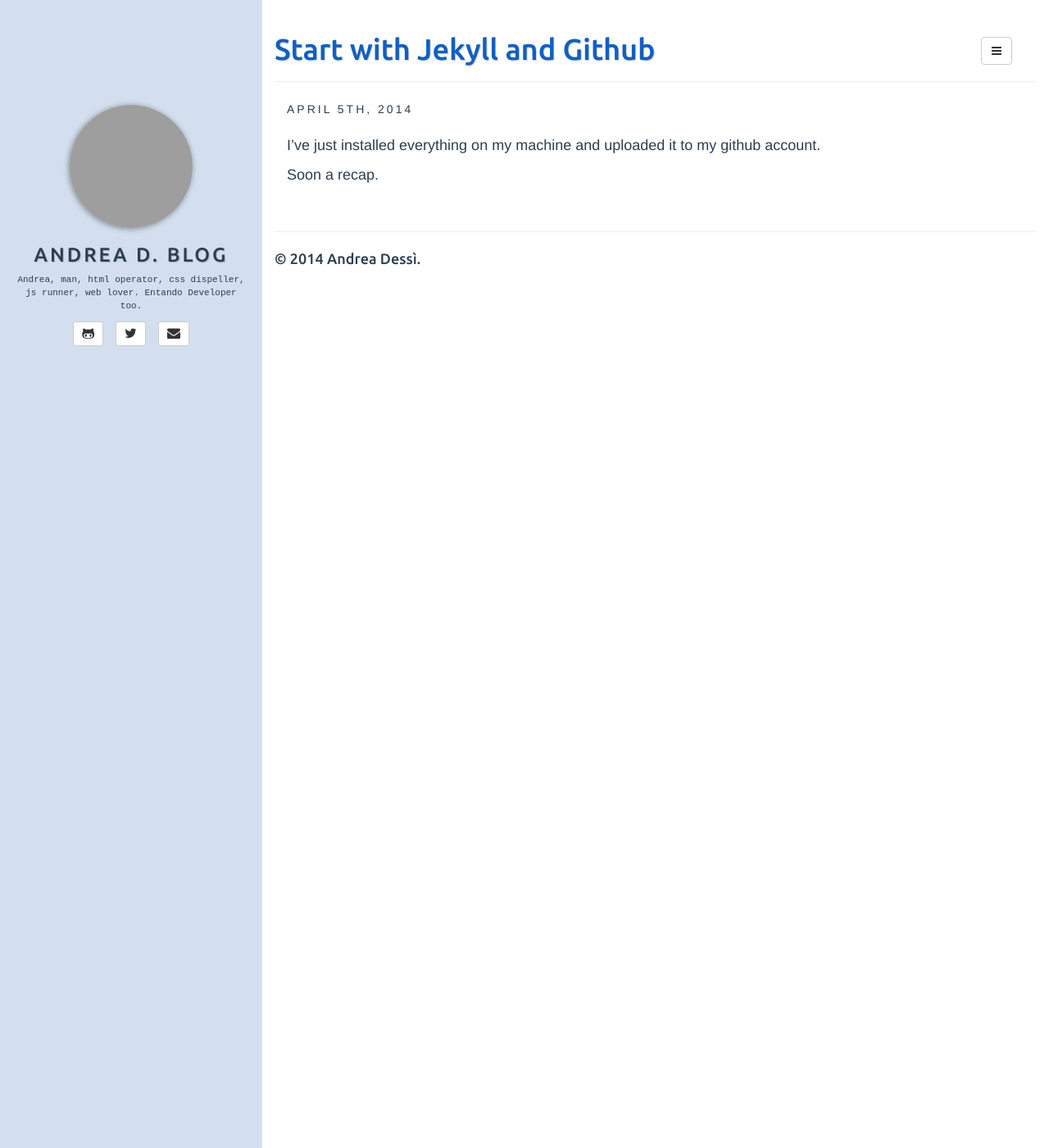
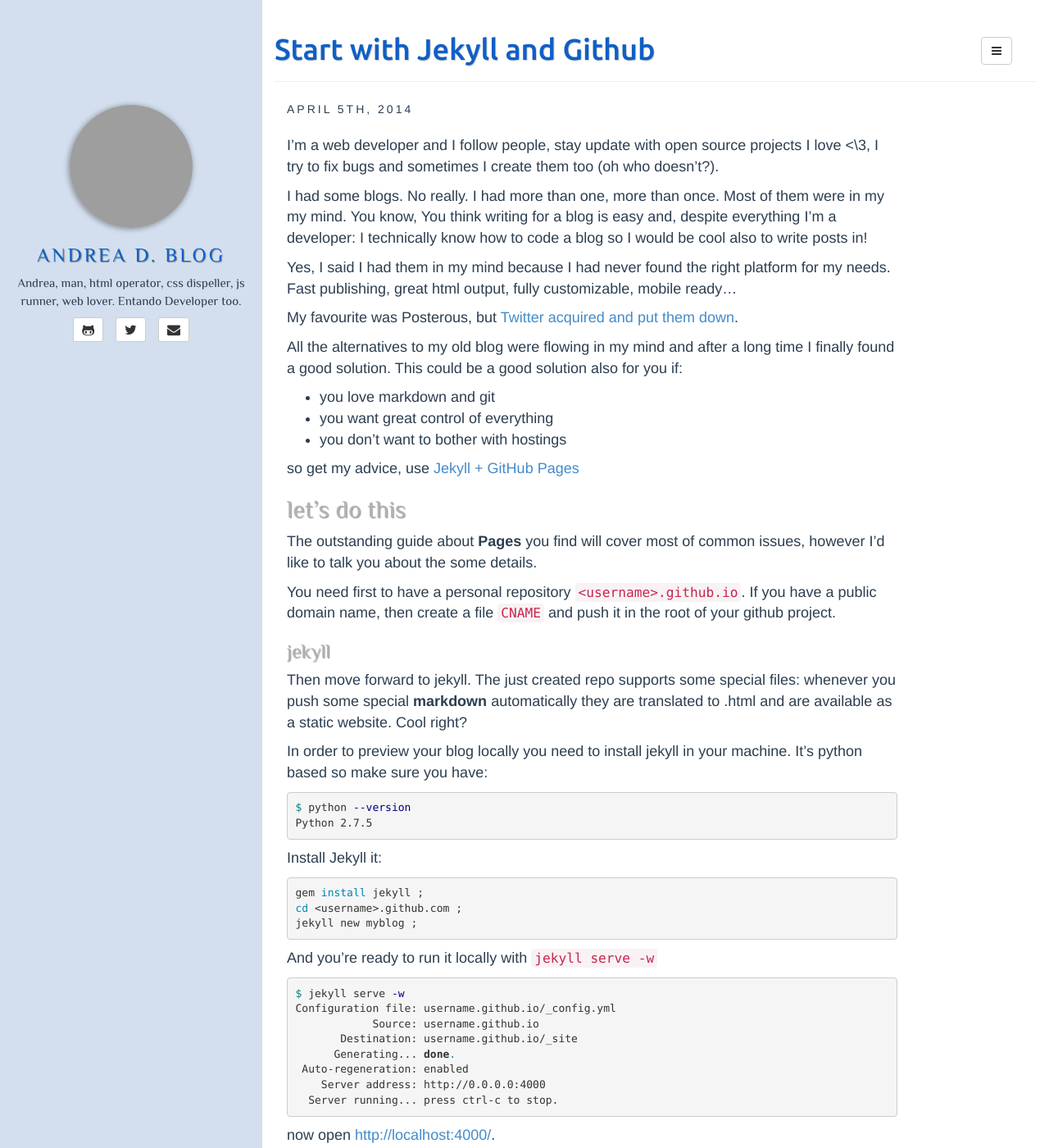
Before and after one commit to NKjoep/nkjoep.github.io, a Jekyll site: the page built from _posts/2014-04-05-Start-with-Jekyll-and-Github.md, in a window 1280 px wide and 1400 px high. Shown: the whole window at 82% size. Built offline with Jekyll 4.4.1, drawn with Linux system fonts in a browser that asks for light colours; some of the changed text lies outside the part shown; grey boxes are pictures that could not be loaded.

Commit message:
blog post

```diff
--- a/_posts/2014-04-05-Start-with-Jekyll-and-Github.md
+++ b/_posts/2014-04-05-Start-with-Jekyll-and-Github.md
@@ -6,6 +6,78 @@
 hn-discussion:
 ---
 
-I've just installed everything on my machine and uploaded it to my github account.
+I'm a web developer and I follow people, stay update with open source projects
+I love <\3, I try to fix bugs and sometimes I create them too (oh who doesn't?).
 
-Soon a recap.
+I had some blogs. No really. I had more than one, more than once.
+Most of them were in my my mind.
+You know, You think writing for a blog is easy and, despite everything I'm a developer:
+I technically know how to code a blog so I would be cool also to write posts in!
+
+Yes, I said I had them in my mind because I had never found the right platform for my needs. Fast publishing, great html output, fully customizable, mobile ready...
+
+My favourite was Posterous, but [Twitter acquired and put them down](http://www.theverge.com/2013/4/30/4281780/posterous-is-shutting-down-tomorrow-here-are-the-best-alternatives).
+
+All the alternatives to my old blog were flowing in my mind and after a long time I finally found a good solution. This could be a good solution also for you if:
+
+- you love markdown and git
+- you want great control of everything
+- you don't want to bother with hostings
+
+so get my advice, use [Jekyll + GitHub Pages](https://pages.github.com/)
+
+## let's do this
+
+The outstanding guide about **Pages** you find will cover most of common issues, however I'd like to talk you about the some details.
+
+You need first to have a personal repository <code>&lt;username&gt;.github.io</code>.
+If you have a public domain name, then create a file <code>CNAME</code> and push it in the root of your github project.
+
+### jekyll
+
+Then move forward to jekyll. The just created repo supports some special files: whenever you push some special **markdown** automatically they are translated to .html and are available as a static website. Cool right?
+
+In order to preview your blog locally you need to install jekyll in your machine. It's python based so make sure you have:
+
+{% highlight bash %}
+$ python --version
+Python 2.7.5
+{% endhighlight %}
+
+Install Jekyll it:
+
+{% highlight bash %}
+gem install jekyll ;
+cd <username>.github.com ;
+jekyll new myblog ;
+{% endhighlight %}
+
+And you're ready to run it locally with <code>jekyll serve -w</code>
+
+{% highlight bash %}
+$ jekyll serve -w
+Configuration file: username.github.io/_config.yml
+            Source: username.github.io
+       Destination: username.github.io/_site
+      Generating... done.
+ Auto-regeneration: enabled
+    Server address: http://0.0.0.0:4000
+  Server running... press ctrl-c to stop.
+{% endhighlight %}
+
+now open [http://localhost:4000/](http://localhost:4000/).
+
+Next step is to create markdown files within the <code>_posts</code> folder.
+Rember you can still create plain .html files.
+Nothing more to say, follow the [official guide](http://jekyllrb.com/docs/posts/).
+
+### themes
+Generally Jekyll supports themes too, just google around.
+
+## github
+You have nothing to do with github, just push the jekyll files to your personal
+repository. Rember that if you want to use jekyll with github projects, use branch *gh-pages*. You have to enable it per project.
+
+----
+
+So this is my first official post with Jekyll@Github, this configuration gives me soooo much flexibility. That freedom I need while experimenting.
--- a/assets/css/style.css
+++ b/assets/css/style.css
@@ -1,4 +1,5 @@
 @import url(http://fonts.googleapis.com/css?family=Ubuntu:500&subset=latin,latin-ext);
+@import url(http://fonts.googleapis.com/css?family=Philosopher);
 
 body {
 	color: #2c3e50;
@@ -29,12 +30,38 @@
 .sidebar-header .title a {
 	text-decoration: none;
 	color: #2c3e50;
+	-webkit-transition: all 400ms ease-out;
+	-moz-transition: all 400ms ease-out;
+	-ms-transition: all 400ms ease-out;
+	-o-transition: all 400ms ease-out;
+	transition: all 400ms ease-out;
+}
+
+.sidebar-header .title a:link,
+.sidebar-header .title a:visited {
+	color: #0F5FC5;
+	text-decoration: none;
+}
+
+.sidebar-header .title a:hover,
+.sidebar-header .title a:active,
+.sidebar-header .title a:focus {
+	color: #000;
+	text-decoration: none;
 }
 
 .sidebar-header .title .logo {
 	box-shadow: -1px 1px 7px rgba(0,0,0,.4);
 	margin: 0 auto 20px auto;
 	display: block;
+	-webkit-transition: all 400ms ease-out;
+	-moz-transition: all 400ms ease-out;
+	-ms-transition: all 400ms ease-out;
+	-o-transition: all 400ms ease-out;
+	transition: all 400ms ease-out;
+}
+.sidebar-header .title .logo:hover {
+	box-shadow: -10px 10px 70px rgba(0,0,0,.01);
 }
 
 a.nav-link {
@@ -52,8 +79,8 @@
 }
 
 #bio {
-		font-family:"Courier New", Courier, monospace;
-		font-size: 11px;
+	font-family: 'Philosopher', "Courier New", Courier, monospace;
+	font-size: 15px;
 	margin: 0 auto;
 	margin-bottom: 10px;
 }
@@ -94,17 +121,50 @@
 
 h1, h2, h3, h4, h5, h6 {
 	font-family:'Ubuntu', sans-serif;
-		color: #0F5FC5;
 	text-shadow: 1px 1px 1px rgba(0,0,0,.2);
 }
 
-h1 a, h2 a,
-h3 a, h4 a {
-		color: #0F5FC5;
+h1 {
+	color: #0f5fc5;
+}
+h1 a:link,
+h1 a:visited {
+	color: #0f5fc5;
+}
+h1 a:hover,
+h1 a:active,
+h1 a:focus {
+	color: #0f5fc5;
 }
 
-h1 a:hover, h2 a:hover, h3 a:hover, h4 a:hover {
-		color: #0F5FC5;
+h2, h3 {
+	font-family: 'Philosopher', 'Ubuntu', Arial, sans;
+	color: #b3b3b3;
+	text-shadow: 1px 1px 1px rgba(0,0,0,.4);
+}
+h2 a:link, h3 a:link,
+h2 a:visited, h3 a:visited {
+	color: #b3b3b3;
+}
+
+h2 a:hover, h3 a:hover,
+h2 a:active, h3 a:active,
+h2 a:focus, h3 a:focus {
+	color: #b3b3b3;
+}
+
+h4, h5, h6 {
+	font-family: 'Philosopher', 'Ubuntu', Arial, sans;
+	color: #b3b3b3;
+}
+h4 a:link, h5 a:link, h6 a:link,
+h4 a:visited, h5 a:visited, h6 a:visited {
+	color: #b3b3b3;
+}
+h4 a:hover, h5 a:hover, h6 a:hover,
+h4 a:active, h5 a:active, h6 a:active,
+h4 a:focus, h5 a:focus, h6 a:focus {
+	color: #b3b3b3;
 }
 
 footer {
```
Also changed, not shown: 3 other files. Lines whose indentation alone changed are shown as unchanged.
